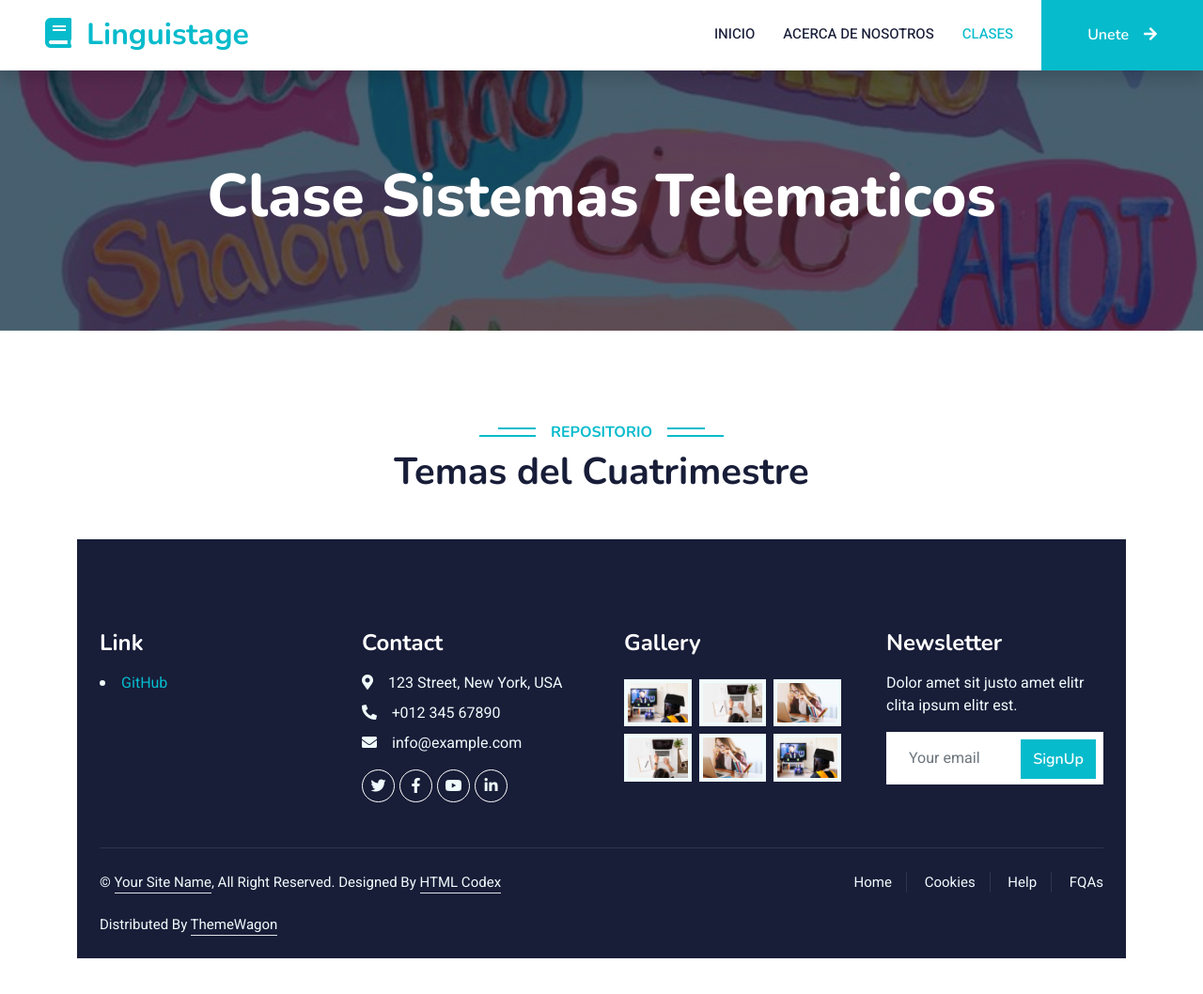
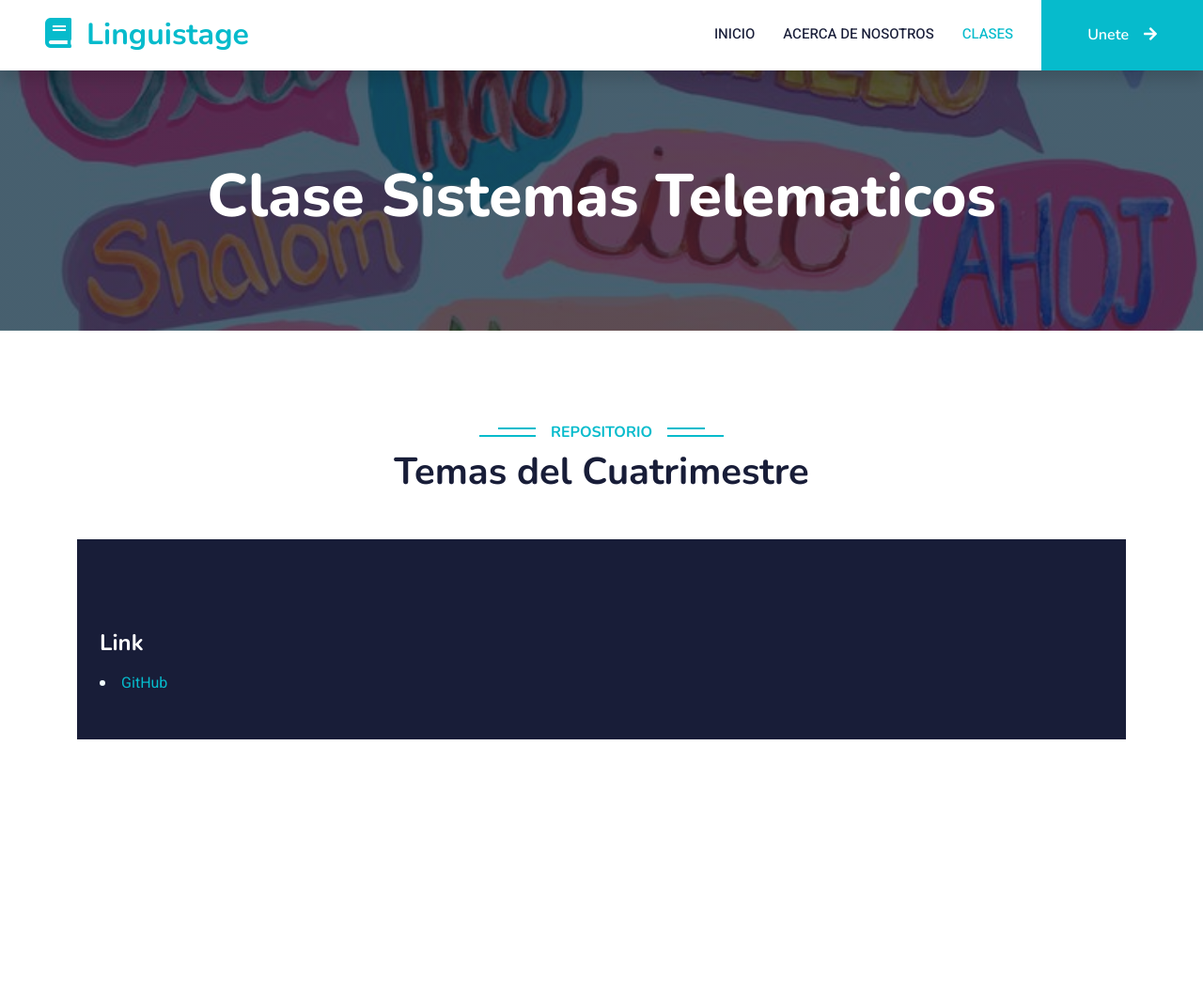
Before and after one commit to Ale1203-gg/Ale1203-gg.github.io, a plain HTML site: page courses.html in a window 1280 px wide. Shown: the whole page at 94% size. After the commit the page ends 835 px from the top, so only its background shows below. Drawn offline with nearby package versions, Linux system fonts and the light colour scheme.

Commit message:
Update courses.html

```diff
--- a/courses.html
+++ b/courses.html
@@ -92,74 +92,6 @@
                     <h4 class="text-white mb-3">Link</h4>
                     <li><a href=" https://github.com/Ale1203-gg/TemasCuatri.md">GitHub</a></li>
                 </div>
-                <div class="col-lg-3 col-md-6">
-                    <h4 class="text-white mb-3">Contact</h4>
-                    <p class="mb-2"><i class="fa fa-map-marker-alt me-3"></i>123 Street, New York, USA</p>
-                    <p class="mb-2"><i class="fa fa-phone-alt me-3"></i>+012 345 67890</p>
-                    <p class="mb-2"><i class="fa fa-envelope me-3"></i>info@example.com</p>
-                    <div class="d-flex pt-2">
-                        <a class="btn btn-outline-light btn-social" href=""><i class="fab fa-twitter"></i></a>
-                        <a class="btn btn-outline-light btn-social" href=""><i class="fab fa-facebook-f"></i></a>
-                        <a class="btn btn-outline-light btn-social" href=""><i class="fab fa-youtube"></i></a>
-                        <a class="btn btn-outline-light btn-social" href=""><i class="fab fa-linkedin-in"></i></a>
-                    </div>
-                </div>
-                <div class="col-lg-3 col-md-6">
-                    <h4 class="text-white mb-3">Gallery</h4>
-                    <div class="row g-2 pt-2">
-                        <div class="col-4">
-                            <img class="img-fluid bg-light p-1" src="img/course-1.jpg" alt="">
-                        </div>
-                        <div class="col-4">
-                            <img class="img-fluid bg-light p-1" src="img/course-2.jpg" alt="">
-                        </div>
-                        <div class="col-4">
-                            <img class="img-fluid bg-light p-1" src="img/course-3.jpg" alt="">
-                        </div>
-                        <div class="col-4">
-                            <img class="img-fluid bg-light p-1" src="img/course-2.jpg" alt="">
-                        </div>
-                        <div class="col-4">
-                            <img class="img-fluid bg-light p-1" src="img/course-3.jpg" alt="">
-                        </div>
-                        <div class="col-4">
-                            <img class="img-fluid bg-light p-1" src="img/course-1.jpg" alt="">
-                        </div>
-                    </div>
-                </div>
-                <div class="col-lg-3 col-md-6">
-                    <h4 class="text-white mb-3">Newsletter</h4>
-                    <p>Dolor amet sit justo amet elitr clita ipsum elitr est.</p>
-                    <div class="position-relative mx-auto" style="max-width: 400px;">
-                        <input class="form-control border-0 w-100 py-3 ps-4 pe-5" type="text" placeholder="Your email">
-                        <button type="button" class="btn btn-primary py-2 position-absolute top-0 end-0 mt-2 me-2">SignUp</button>
-                    </div>
-                </div>
-            </div>
-        </div>
-        <div class="container">
-            <div class="copyright">
-                <div class="row">
-                    <div class="col-md-6 text-center text-md-start mb-3 mb-md-0">
-                        &copy; <a class="border-bottom" href="#">Your Site Name</a>, All Right Reserved.
-
-                        <!--/*** This template is free as long as you keep the footer author’s credit link/attribution link/backlink. If you'd like to use the template without the footer author’s credit link/attribution link/backlink, you can purchase the Credit Removal License from "https://htmlcodex.com/credit-removal". Thank you for your support. ***/-->
-                        Designed By <a class="border-bottom" href="https://htmlcodex.com">HTML Codex</a><br><br>
-                        Distributed By <a class="border-bottom" href="https://themewagon.com">ThemeWagon</a>
-                    </div>
-                    <div class="col-md-6 text-center text-md-end">
-                        <div class="footer-menu">
-                            <a href="">Home</a>
-                            <a href="">Cookies</a>
-                            <a href="">Help</a>
-                            <a href="">FQAs</a>
-                        </div>
-                    </div>
-                </div>
-            </div>
-        </div>
-    </div>
-    <!-- Footer End -->
 
 
     <!-- Back to Top -->
```
